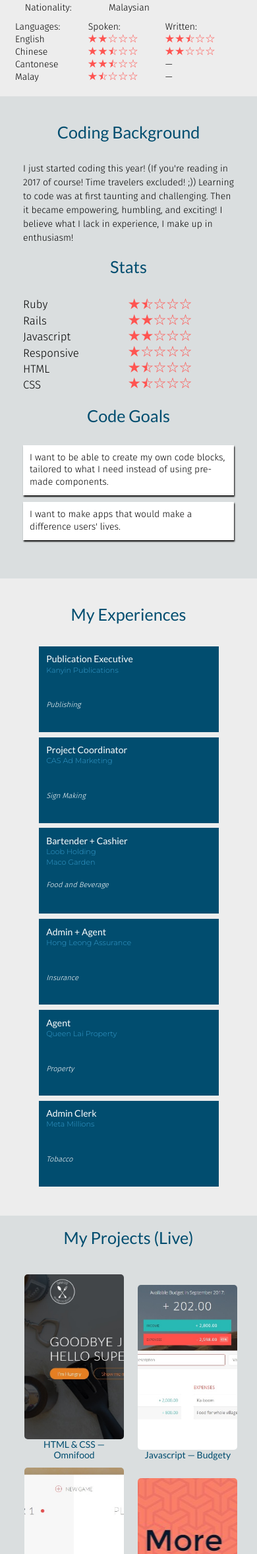
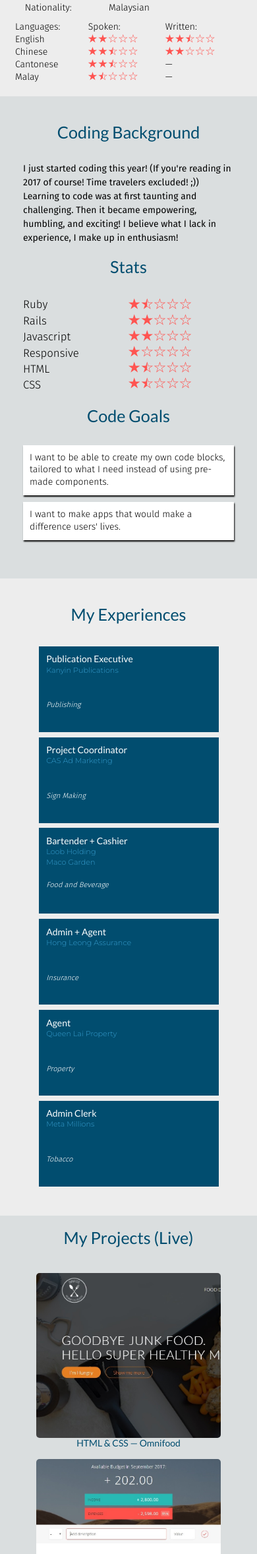
Before and after one commit to lucidkodo/FE-Resume, a PHP site: page / in a window 390 px wide. Shown: the part 995-3351 px from the top of the page at 66% size. Run offline with PHP 8.4, Linux system fonts and the light colour scheme; style sheets or scripts are compiled from the project's sources; some libraries are stand-ins or nearby versions.

Commit message:
project queries done, sorta.

```diff
--- a/index.html
+++ b/index.html
@@ -16,7 +16,7 @@
 
 
 		<!-- GOOGLE FONT -->
-		<link href="https://fonts.googleapis.com/css?family=Lato:100,300,400|Fira+Sans:200,300,400|Montserrat:200,300" rel="stylesheet">
+		<link href="https://fonts.googleapis.com/css?family=Lato:300,400|Fira+Sans:300,400|Montserrat:300" rel="stylesheet">
 		<title>Resume | Angie</title>
 
 		<!-- FAVICONS (Facebook Laptop Emoji) -->
@@ -439,8 +439,8 @@
 					</div>
 
 					<div class="my-projects future-project">
-							<div class="project-links">
-								<p><span>Coming Soon &nbsp; :)</span></p>
+						<div class="project-links">
+							<p class="coming-soon-p">Coming Soon &nbsp; :)</p>
 						</div>
 
 						<h3 class="project-name">&nbsp;</h3>
--- a/resources/css/queries.css
+++ b/resources/css/queries.css
@@ -63,6 +63,26 @@
 	.about-my-coding { padding: 3% 9% }
 
 	.social-connect { margin-left: 36.5%; }
+}
+
+
+/***************************/
+/********* 841px ~ 882px */
+@media only screen and (max-width: 882px) {
+	.project-links { padding: 35% 1% 10% 1% }
+
+	.btn { margin-left: 1% }
+}
+
+
+/***************************/
+/********* 768px ~ 840px */
+@media only screen and (max-width: 840px) {
+	nav li { padding-right: 20px }
+
+	.project-links { padding: 35% 8% 10% 0 }
+
+	.btn { margin-left: 0 }
 }
 
 
@@ -166,6 +186,13 @@
 
 	.exp-info p { font-size: 100%; }
 
+	.btn {
+		display: block;
+		margin: 5% 25%;
+		padding: 2% 5%;
+		width: 30%;
+	}
+
 	.bonus,
 	.final-notes {
 		width: 85%;
@@ -179,6 +206,33 @@
 	}
 
 	.social-connect { margin-left: 33%; }
+}
+
+
+/**************************/
+/********* 481px ~ 700px */
+@media only screen and (max-width: 700px) {
+	.section-projects {
+		padding: 5% 10%;
+	}
+
+	.my-projects {
+		display: block;
+		width: 70%;
+		margin-bottom: 10%;
+		margin-left: 15%;
+	}
+
+	.btn {
+		display: inline;
+		margin-top: 0;
+		margin-right: 5%;
+		margin-left: 10%;
+	}
+
+	.project-links { padding: 35% 1% 10% 1% }
+
+	.reminder { margin:0 }
 }
 
 
@@ -240,6 +294,27 @@
 		line-height: 145%;
 	}
 
+	.my-projects {
+		margin-left: 5%;
+		width: 90%;
+	}
+
+	.project-links {
+		padding: 50% 1% 0 1%;
+	}
+
+	.btn {
+		padding: 5% 5%;
+		display: block;
+		margin: 0 10% 5% 5%;
+		width: 50%;
+	}
+
+	.btn:last-of-type {
+		margin-left: 10%;
+		margin-top: 10%;
+	}
+
 	footer {
 		height: 220px;
 		font-size: 120%;
--- a/resources/css/style.css
+++ b/resources/css/style.css
@@ -228,6 +228,7 @@ header {
 .about-my-coding {
 	padding: 10px 150px;
 	line-height: 150%;
+	font-weight: 400;
 }
 
 .code-stat-row {
```
Also changed, not shown: other parts of resources/css/style.css (+22 -17 lines).
